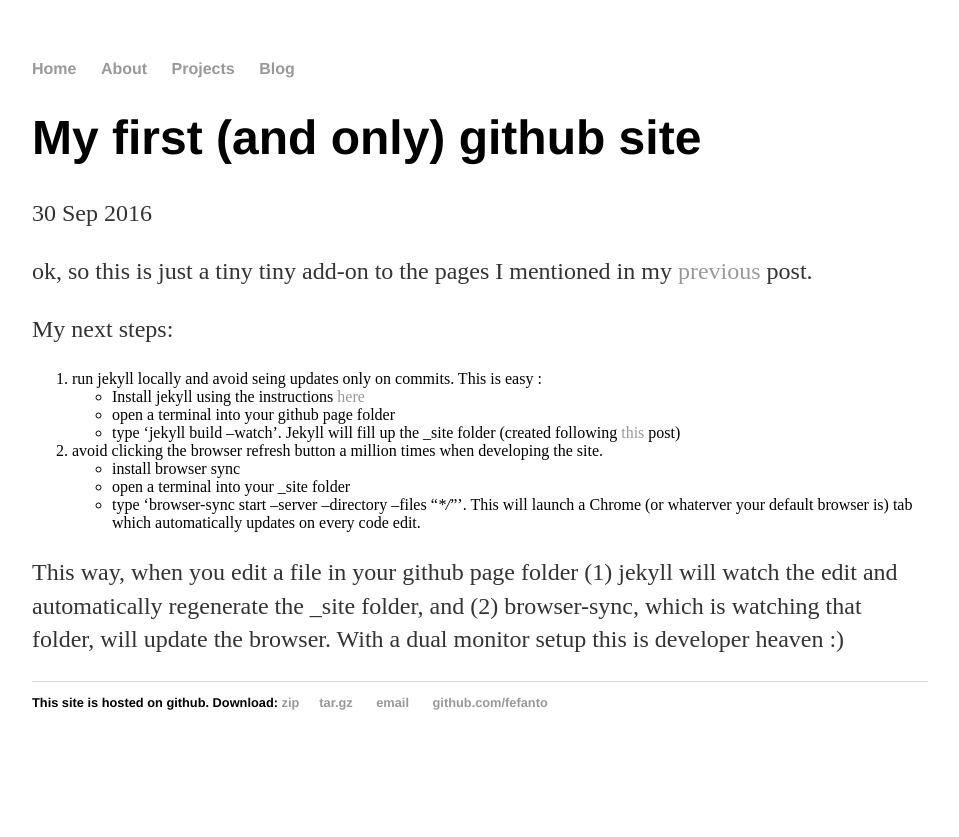
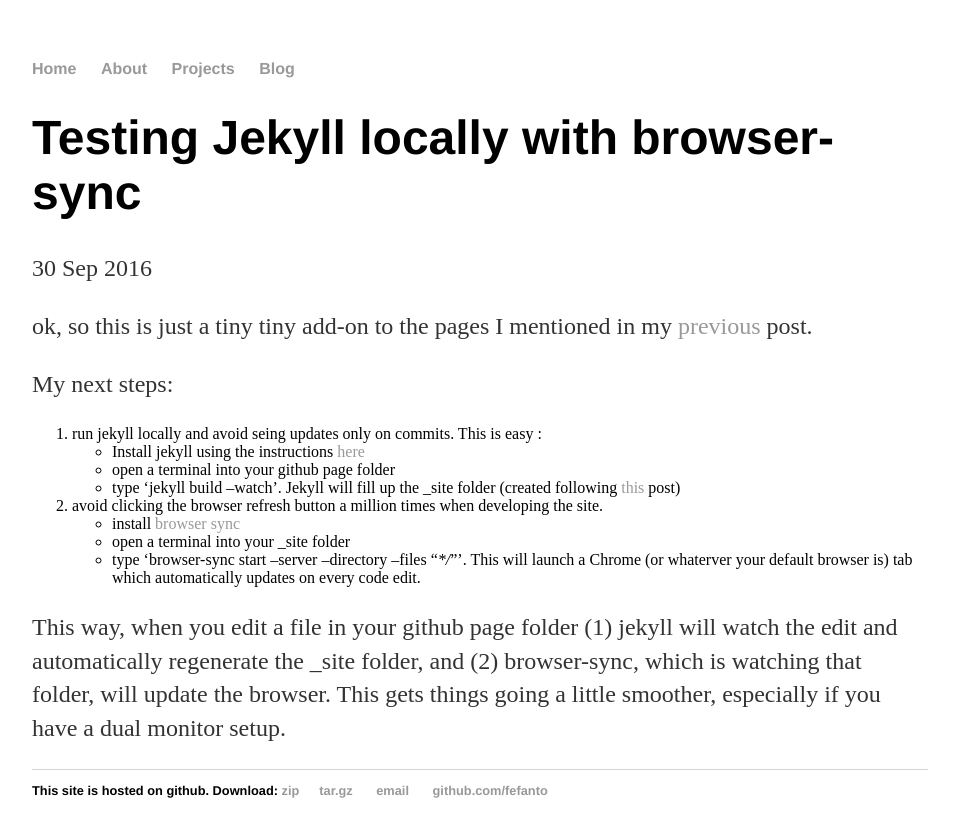
Before and after one commit to fefanto/fefanto.github.io, a Jekyll site: the page built from _posts/2016-09-30-testing-jekill-locally-with browser-sync.md, in a window 1280 px wide. Shown: the top 837 px of the page, without its empty margins (160-1119 px from the left). Built offline with Jekyll 4.4.1, drawn with Linux system fonts in a browser that asks for light colours.

Commit message:
post update

```diff
--- a/_posts/2016-09-30-testing-jekill-locally-with browser-sync.md
+++ b/_posts/2016-09-30-testing-jekill-locally-with browser-sync.md
@@ -1,6 +1,6 @@
 ---
 layout: post
-title: "My first (and only) github site"
+title: "Testing Jekyll locally with browser-sync"
 date: 2016-09-30
 ---
 
@@ -14,9 +14,9 @@
 	* type 'jekyll build --watch'. Jekyll will fill up the _site folder (created following [this](http://jmcglone.com/guides/github-pages/ target="_blank) post)
 
 2. avoid clicking the browser refresh button a million times when developing the site.
-	* install browser sync
+	* install [browser sync](https://www.browsersync.io/)
 	* open a terminal into your _site folder
 	* type 'browser-sync start --server --directory --files "**/*"'. This will launch a Chrome (or whaterver your default browser is) tab which automatically updates on every code edit.
 
 
-This way, when you edit a file in your github page folder (1) jekyll will watch the edit and automatically regenerate the _site folder, and (2) browser-sync, which is watching that folder, will update the browser. With a dual monitor setup this is developer heaven :)
+This way, when you edit a file in your github page folder (1) jekyll will watch the edit and automatically regenerate the _site folder, and (2) browser-sync, which is watching that folder, will update the browser. This gets things going a little smoother, especially if you have a dual monitor setup.
```
